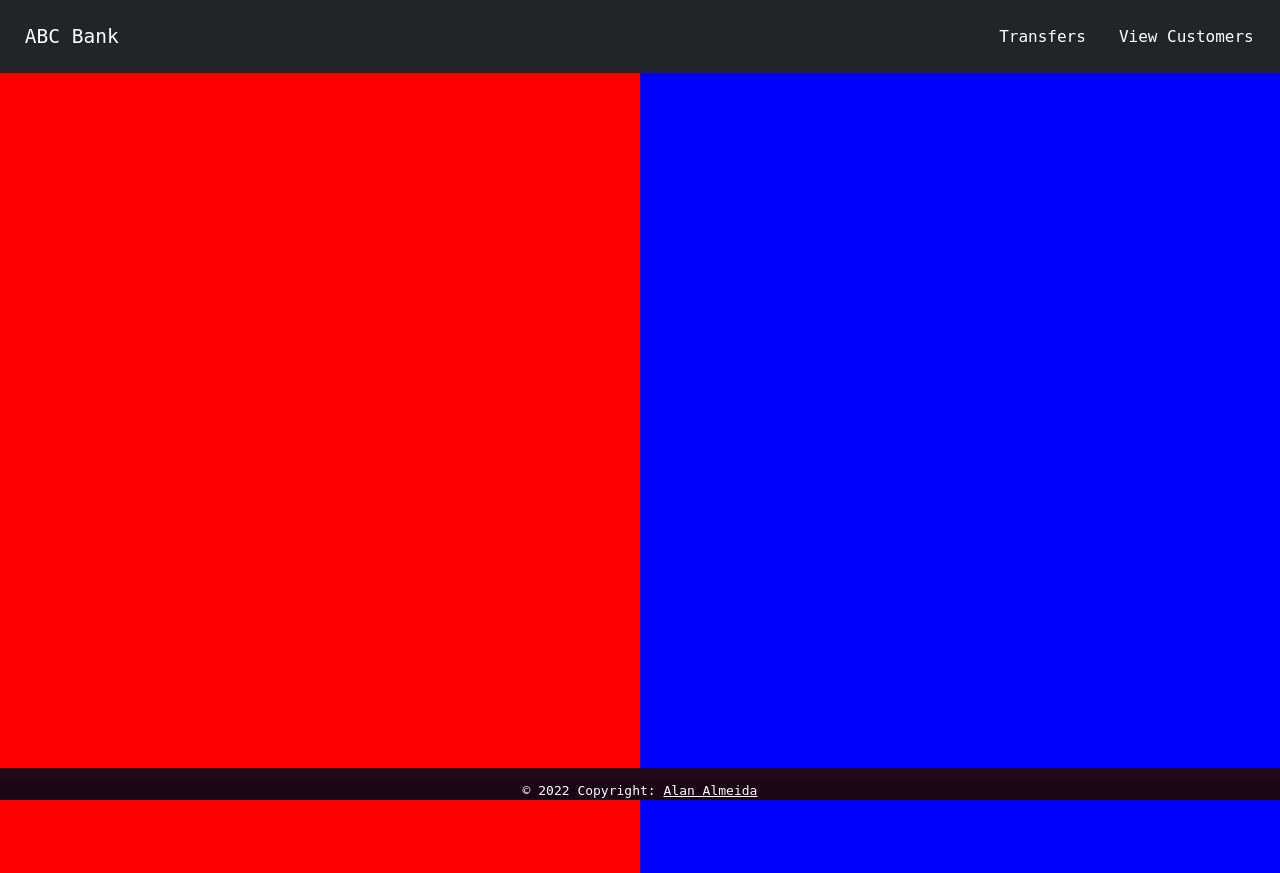
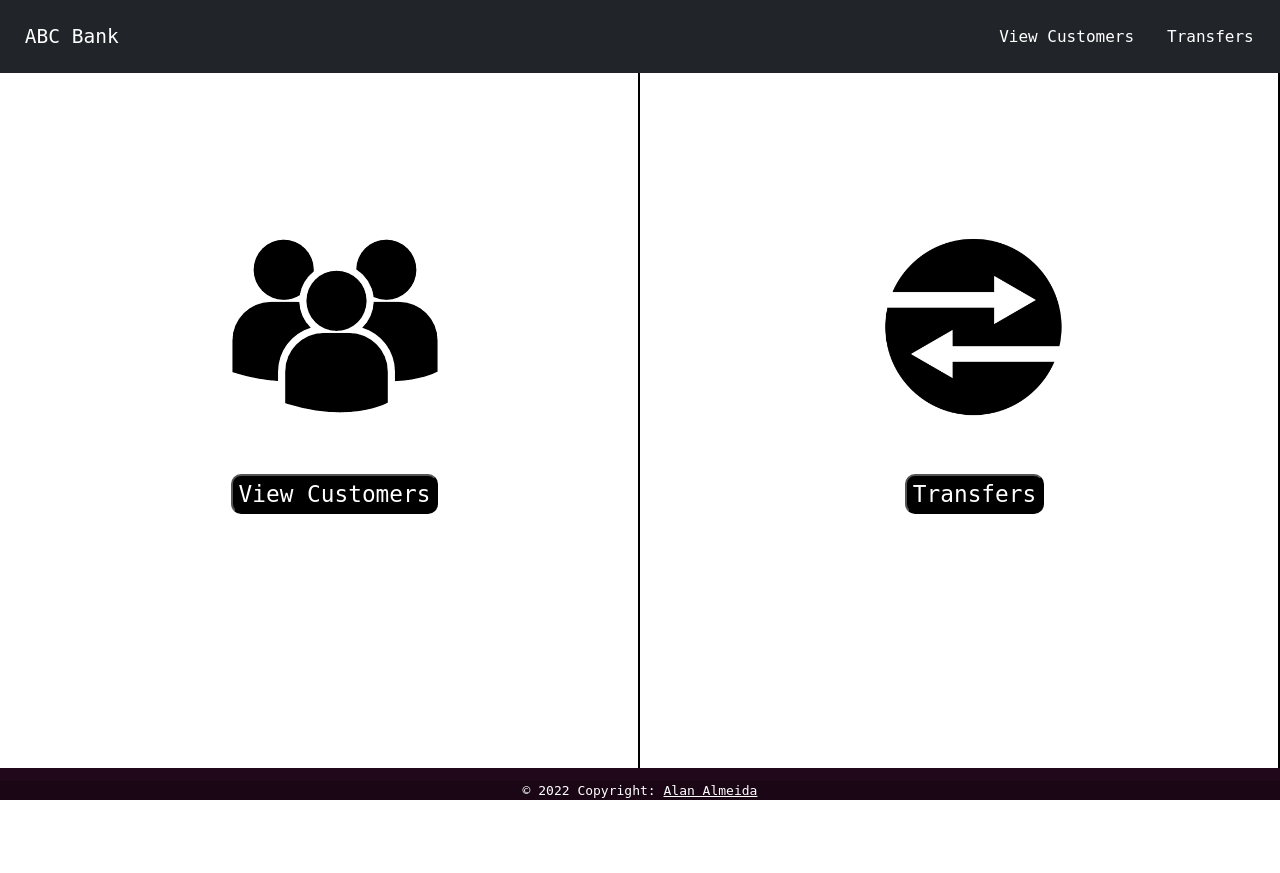
Before and after one commit to iwtga/basic-banking-system, a Flask app: page / in a window 1280 px wide. After the commit the page ends 800 px from the top, so only its background shows below. Run offline with Flask 2, Linux system fonts and the light colour scheme; some libraries are stand-ins or nearby versions.

Commit message:
improve index

```diff
--- a/banksystem/static/css/style.css
+++ b/banksystem/static/css/style.css
@@ -45,16 +45,28 @@ table.user > tr,td {
     background-color:mediumpurple;
 }
 
-.section1 {
+.sections {
     width: 50%;
-    background-color: red;
-    height: 100vh;
+    height: 90vh;
     float: left;
+    border-right: 2px solid black;
 }
 
-.section2 {
+.main-box {
+    text-align: center;
     width: 50%;
-    background-color: blue;
-    height: 100vh;
-    float: left;
+    margin: 125px 175px;
 }
+
+.home-btn {
+    margin-top: 20px;
+    font-size: 175%;
+    border-radius: 10px;
+    background-color: black;
+    color: white;
+    transition: transform .3s;
+}
+
+.home-btn:hover {
+    transform: scale(1.25);
+}
--- a/banksystem/templates/base.html
+++ b/banksystem/templates/base.html
@@ -22,10 +22,10 @@
             <div class="collapse navbar-collapse" id="navbarNav">
                 <ul class="navbar-nav ms-auto">
                     <li class="nav-item rbuttons">
-                        <a class="nav-link active" href="{{ url_for('transfers') }}">Transfers</a>
+                        <a class="nav-link active" href="{{ url_for('customers') }}">View Customers</a>
                     </li>
                     <li class="nav-item rbuttons">
-                        <a class="nav-link active" href="{{ url_for('customers') }}">View Customers</a>
+                        <a class="nav-link active" href="{{ url_for('transfers') }}">Transfers</a>
                     </li>
                 </ul>
             </div>
--- a/banksystem/templates/index.html
+++ b/banksystem/templates/index.html
@@ -3,12 +3,18 @@
 {% block title %}{{ title }}{% endblock %}
 
 {% block body %}
-<div class="section1">
+<div class="sections">
     <div class="main-box">
-        <img src="" alt="">
+        <img src="{{ url_for('static', filename='images/customer.png') }}" alt="customer">
+        <br>
+        <a href="{{ url_for('customers') }}"><button class="home-btn">View Customers</button></a>
     </div>
 </div>
-<div class="section2">
-
+<div class="sections">
+    <div class="main-box">
+        <img src="{{ url_for('static', filename='images/transfer.png') }}" alt="transfer" style="height: 256px;">
+        <br>
+        <a href="{{ url_for('transfers') }}"><button class="home-btn">Transfers</button></a>
+    </div>
 </div>
 {% endblock %}
```
